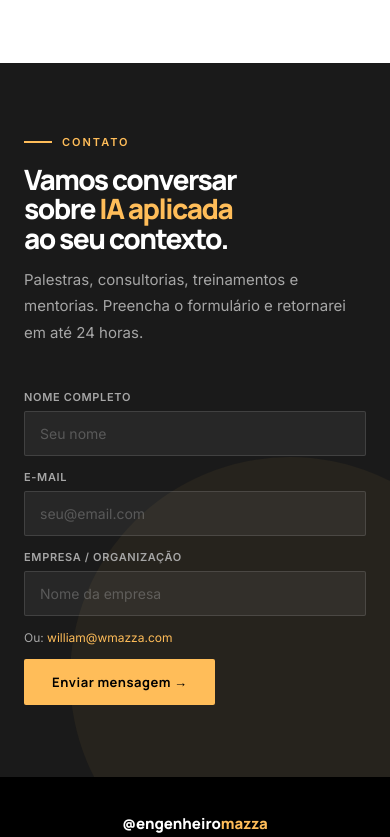
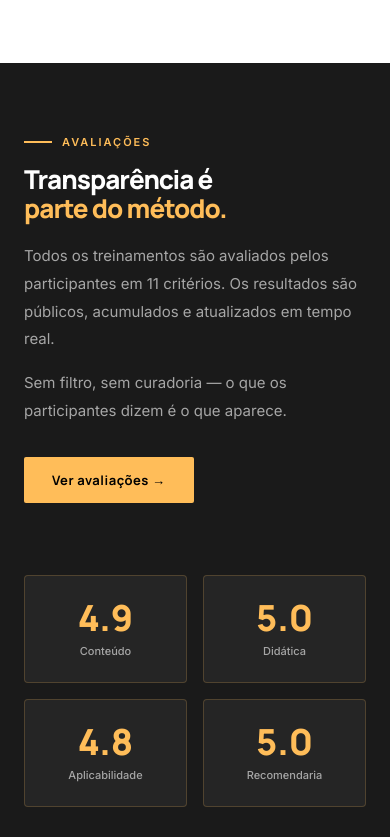
Before and after one commit to engenheiromazza/site-engenheiro-mazza, a React (Vite) app: page / in a window 390 px wide. Shown: the part 9820-10657 px from the top of the page. Built offline with nearby package versions, Linux system fonts and the light colour scheme.

Commit message:
Update App.jsx

```diff
--- a/src/App.jsx
+++ b/src/App.jsx
@@ -95,6 +95,7 @@ function Nav() {
     { label: "Livro",       href: "#livro" },
     { label: "Depoimentos", href: "#depoimentos" },
     { label: "Clientes",    href: "#clientes" },
+    { label: "Avaliações",  href: "#avaliacoes" },
     { label: "Contato",     href: "#contato", cta: true },
   ];
   return (
@@ -811,6 +812,46 @@ function Clientes() {
 }
 
 
+/* ── AVALIAÇÕES ── */
+function AvaliacoesTeaser() {
+  const ref = useReveal();
+  return (
+    <section id="avaliacoes" style={{ background:C.graphite }}>
+      <div ref={ref} className="reveal" style={{ maxWidth:"1060px", margin:"0 auto", display:"grid", gridTemplateColumns:"1fr 1fr", gap:"72px", alignItems:"center" }}>
+        <div>
+          <div className="section-label">Avaliações</div>
+          <h2 style={{ fontSize:"clamp(26px,3vw,44px)", letterSpacing:"-1px", color:C.white, lineHeight:1.1, marginBottom:"20px" }}>
+            Transparência é<br /><span style={{ color:C.peach }}>parte do método.</span>
+          </h2>
+          <p style={{ fontSize:"15px", lineHeight:1.85, color:C.grayMid, marginBottom:"16px" }}>
+            Todos os treinamentos são avaliados pelos participantes em 11 critérios.
+            Os resultados são públicos, acumulados e atualizados em tempo real.
+          </p>
+          <p style={{ fontSize:"15px", lineHeight:1.85, color:C.grayMid, marginBottom:"32px" }}>
+            Sem filtro, sem curadoria — o que os participantes dizem é o que aparece.
+          </p>
+          <a href="/avaliacoes" className="btn-primary">Ver avaliações →</a>
+        </div>
+        <div style={{ display:"grid", gridTemplateColumns:"1fr 1fr", gap:"16px" }}>
+          {[
+            { label:"Conteúdo", nota:"4.9" },
+            { label:"Didática", nota:"5.0" },
+            { label:"Aplicabilidade", nota:"4.8" },
+            { label:"Recomendaria", nota:"5.0" },
+          ].map((item,i) => (
+            <div key={i} style={{ background:"rgba(255,255,255,.05)", border:"1px solid rgba(255,189,89,.2)", borderRadius:"4px", padding:"24px 20px", textAlign:"center" }}>
+              <div style={{ fontFamily:"'Manrope',sans-serif", fontWeight:900, fontSize:"36px", color:C.peach, lineHeight:1 }}>{item.nota}</div>
+              <div style={{ fontSize:"11px", color:C.grayMid, marginTop:"8px", fontWeight:500 }}>{item.label}</div>
+            </div>
+          ))}
+        </div>
+      </div>
+      <style>{`@media(max-width:768px){#avaliacoes .reveal{grid-template-columns:1fr!important}}`}</style>
+    </section>
+  );
+}
+
+
 function Contato() {
   const ref = useReveal();
   const [form, setForm] = useState({ nome:"", email:"", empresa:"", mensagem:"" });
@@ -931,6 +972,7 @@ export default function App() {
         <Livro />
         <Depoimentos />
         <Clientes />
+        <AvaliacoesTeaser />
         <Contato />
       </main>
       <Footer />
```
